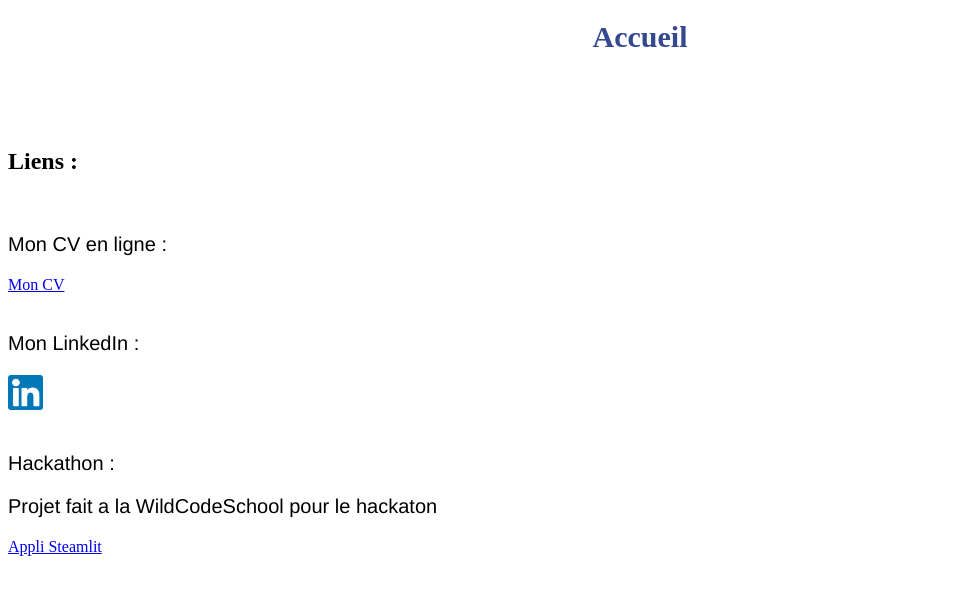
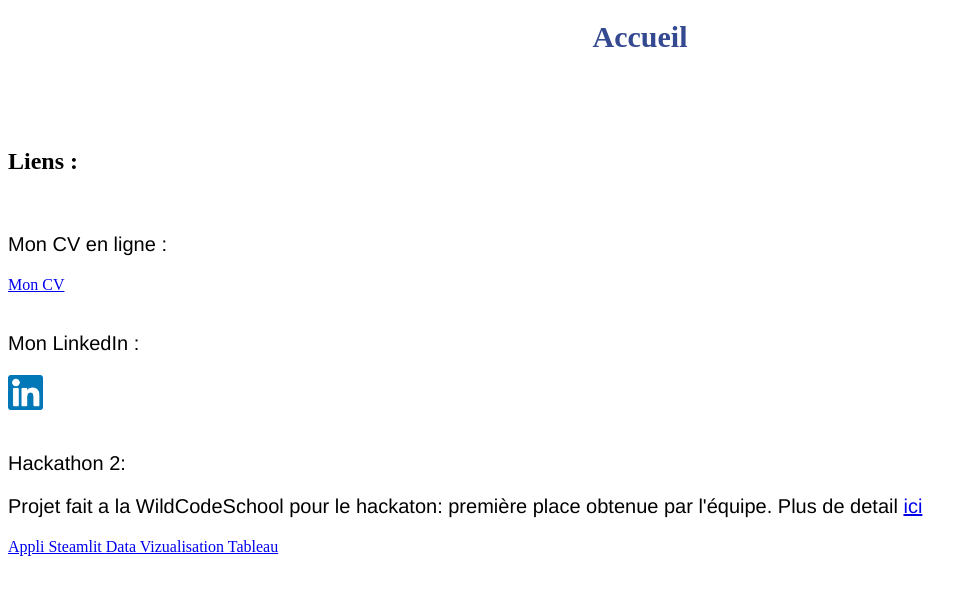
Before and after one commit to jdessus/jdessus.github.io, a plain HTML site: page index.html in a window 1280 px wide. Shown: the top 589 px of the page, without its empty margins (0-977 px from the left). Drawn offline with Linux system fonts and the light colour scheme.

Commit message:
add link to tableau  and readme hackaton2

```diff
--- a/index.html
+++ b/index.html
@@ -23,9 +23,10 @@
 </a>
 <br>
 <br>
-<p> Hackathon : </p>
-<p> Projet fait a la WildCodeSchool pour le hackaton</p>
+<p> Hackathon 2: </p>
+<p> Projet fait a la WildCodeSchool pour le hackaton: première place obtenue par l'équipe. Plus de detail <a href= "https://github.com/jdessus/Hackathon2/blob/main/README.md"> ici</a></p>
 <a href= "https://jdessus-hackathon2-hackathon2streamlit-xkzcbx.streamlitapp.com/"> Appli Steamlit </a>
+<a href= "https://public.tableau.com/app/profile/joachim.dessus/viz/Hackaton2_16656491818610/S_Regions?publish=yes"> Data Vizualisation Tableau </a>
 <br>
 <br>
 <br>
```
